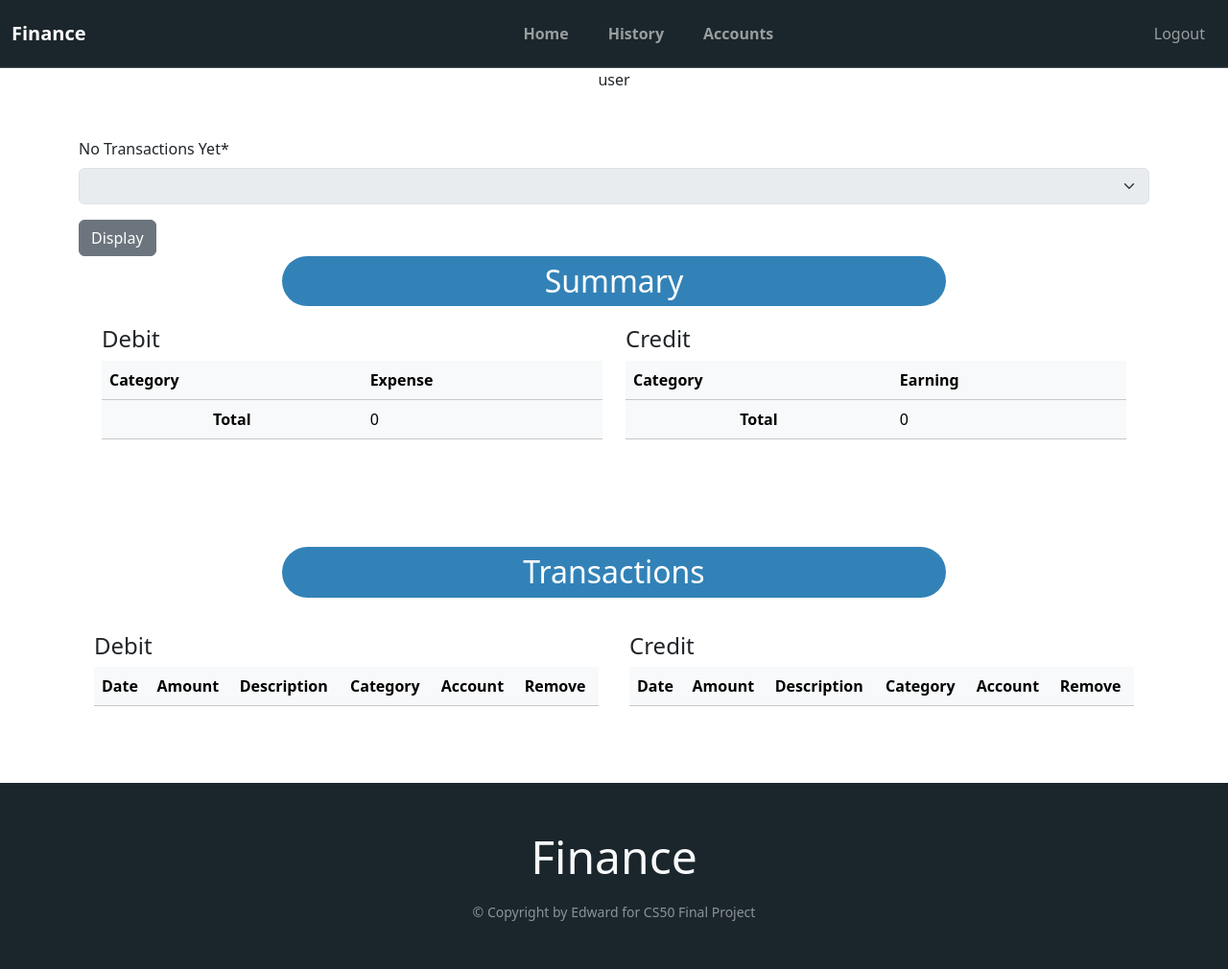
After one commit to drawdlu/personalFinance, a Django app: page /history/ in a window 1280 px wide. The commit adds this page. Shown: the whole page at 96% size. Run offline with Django 5.2, Linux system fonts and the light colour scheme; a user stored in the database is signed in; data comes from the database, SQL or seed files in the repository; both versions use the stored data as it was after the commit; lists and menus that the app fills with data are empty; some libraries are stand-ins or nearby versions.

Commit message:
added monthly history page, displayed username, debit and credit totals per month

```diff
--- a/finance/main/admin.py
+++ b/finance/main/admin.py
@@ -1,8 +1,9 @@
 from django.contrib import admin
-from .models import Accounts, Category, Debit, Credit
+from .models import Accounts, Category, Debit, Credit, MonthYear
 
 # Register your models here.
 admin.site.register(Accounts)
 admin.site.register(Category)
 admin.site.register(Debit)
 admin.site.register(Credit)
+admin.site.register(MonthYear)
--- a/finance/main/forms.py
+++ b/finance/main/forms.py
@@ -1,5 +1,5 @@
 from django import forms
-from .models import Category, Debit, Accounts
+from .models import Category, Debit, Accounts, MonthYear
 
 # for creating new accounts
 class CreateNewAccount(forms.ModelForm):
@@ -50,3 +50,14 @@ class EditCategory(forms.Form):
 
     name = forms.ChoiceField()
     newName = forms.CharField(max_length=200, label="Edit Name")
+
+# for choosing which history to display
+class ChooseDate(forms.Form):
+    def __init__(self, dateList, *args, **kwargs):
+        super(ChooseDate, self).__init__(*args, **kwargs)
+        if dateList:
+            self.fields['date'] = forms.ChoiceField(choices=tuple([(date.date.strftime('%Y-%m-%d'), date.date.strftime('%m-%Y')) for date in dateList]), initial=None)
+        else:
+            self.fields['date'] = forms.ChoiceField(label="No Transactions Yet", disabled=True)
+
+    date = forms.ChoiceField()
--- a/finance/main/static/main/style.css
+++ b/finance/main/static/main/style.css
@@ -30,18 +30,24 @@
 
 .navbar {
     background-color: #1B262C;
+    padding-top: 15px;
+    padding-bottom: 15px;
 }
 
-footer {
-    background-color: #1B262C;
+.navbar-brand {
+    font-weight: bold;
 }
 
 .nav-item {
     margin-left: 25px;
+    font-weight: bold;
 }
 
 .nav-item:hover {
-    background: #808080;
+    background: #0F4C75;
+    border-radius: 5px;
+    color: white;
+    font-weight: bold;
 }
 
 .loginForm {
@@ -56,3 +62,25 @@ a {
 .alert {
     background-color: #BBE1FA;
 }
+
+#monthYear {
+    margin: 30px;
+    padding: 20px;
+    background-color: #BBE1FA;
+    border-radius: 10px;
+}
+
+footer {
+    background-color: #1B262C;
+}
+
+.labels {
+    background-color: #3282B8;
+    color: white;
+    margin-right: 200px;
+    margin-left: 200px;
+    border-radius: 30px;
+    padding-top: 7px;
+    padding-bottom: 7px;
+    margin-bottom: 20px
+}
--- a/finance/main/templates/main/base.html
+++ b/finance/main/templates/main/base.html
@@ -30,10 +30,10 @@
                     {% if user.is_authenticated %}
                         <ul class="navbar-nav" id="menu">
                             <li class="nav-item">
-                                <a class="nav-link active" aria-current="page" href="/">Home</a>
+                                <a class="nav-link" href="/">Home</a>
                             </li>
                             <li class="nav-item">
-                                <a class="nav-link" href="/">History</a>
+                                <a class="nav-link" href="/history">History</a>
                             </li>
                             <li class="nav-item">
                                 <a class="nav-link" href="/accounts">Accounts</a>
@@ -60,7 +60,10 @@
         </nav>
 
         <!-- main content -->
-        <div class="container mt-5" id="main">
+         {% if user.is_authenticated %}
+         <p class="text-center">{{user.username}}</p>
+         {% endif %}
+        <div class="container-fluid mt-5" id="main">
             {% block content %}
             {% endblock %}
         </div>
--- /dev/null
+++ b/finance/main/templates/main/history.html
@@ -0,0 +1,149 @@
+{% extends "main/base.html" %}
+
+{% block title %}
+    Transaction History
+{% endblock %}
+{% load crispy_forms_tags %}
+
+{% block content %}
+    <div class="container">
+        <form action="/history/" class="form-group" method="POST" autocomplete="off">
+            {% csrf_token %}
+            {{ form | crispy}}
+            <button type="submit" class="btn btn-secondary">Display</button>
+        </form>
+
+        <!-- display summary -->
+        <div class="container-fluid pb-5">
+            <h2 class="labels text-center">Summary</h2>
+            {% if user.category.all %}
+                <div class="container-md">
+                    <div class="row">
+                        <div class="col">
+                            <h4>Debit</h4>
+                            <table class="table table-hover table-light">
+                                <thead>
+                                    <tr>
+                                        <th scope="col">Category</th>
+                                        <th scope="col">Expense</th>
+                                    </tr>
+                                </thead>
+                                <tbody>
+                                    {% for category, amount in debitCategory.items %}
+                                        <tr>
+                                            <td>{{ category }}</td>
+                                            <td>{{ amount }}</td>
+                                        </tr>
+                                    {% endfor %}
+                                    <tr>
+                                        <td class="fw-bold text-sm-end text-lg-center">Total</td>
+                                        <td>{{ debitTotal }}</td>
+                                    </tr>
+                                </tbody>
+                            </table>
+                        </div>
+                        <div class="col">
+                            <h4>Credit</h4>
+                            <table class="table table-hover table-light">
+                                <thead>
+                                    <tr>
+                                        <th scope="col">Category</th>
+                                        <th scope="col">Earning</th>
+                                    </tr>
+                                </thead>
+                                <tbody>
+                                    {% for category, amount in creditCategory.items %}
+                                        <tr>
+                                            <td>{{ category }}</td>
+                                            <td>{{ amount }}</td>
+                                        </tr>
+                                    {% endfor %}
+                                    <tr>
+                                        <td class="fw-bold text-sm-end text-lg-center">Total</td>
+                                        <td>{{ creditTotal }}</td>
+                                    </tr>
+                                </tbody>
+                            </table>
+                        </div>
+                    </div>
+                </div>
+            {% endif %}
+            </div>
+
+            <!-- transactions tables -->
+            <div class="container-fluid">
+                <h2 class="labels text-center mt-5">Transactions</h2>
+                <div class="row">
+                    <!-- display debit -->
+                    <div class="col p-3">
+                        <h4>Debit</h4>
+                        <table class="table table-hover table-light">
+                            <thead>
+                                <tr>
+                                    <th>Date</th>
+                                    <th>Amount</th>
+                                    <th>Description</th>
+                                    <th>Category</th>
+                                    <th>Account</th>
+                                    <th>Remove</th>
+                                </tr>
+                            </thead>
+                            <tbody>
+                                {% for debit in debitData %}
+                                        <tr>
+                                            <td>{{ debit.date }}</td>
+                                            <td>{{ debit.amount }}</td>
+                                            <td>{{ debit.description }}</td>
+                                            <td>{{ debit.category }}</td>
+                                            <td>{{ debit.account }}</td>
+                                            <td>
+                                                <form action="/{{ debit.id }}" method="POST">
+                                                    {% csrf_token %}
+                                                    <input hidden  name="debit">
+                                                    <button type="submit" class="confirm-delete btn btn-secondary">Delete</button>
+                                                </form>
+                                            </td>
+                                        </tr>
+                                {% endfor %}
+                            </tbody>
+                        </table>
+                    </div>
+
+                    <!-- display credit -->
+                    <div class="col p-3">
+                        <h4>Credit</h4>
+                        <table class="table table-hover table-light">
+                            <thead>
+                                <tr>
+                                    <th>Date</th>
+                                    <th>Amount</th>
+                                    <th>Description</th>
+                                    <th>Category</th>
+                                    <th>Account</th>
+                                    <th>Remove</th>
+                                </tr>
+                            </thead>
+                            <tbody>
+                                {% for credit in creditData %}
+                                    <tr>
+                                        <td>{{ credit.date }}</td>
+                                        <td>{{ credit.amount }}</td>
+                                        <td>{{ credit.description }}</td>
+                                        <td>{{ credit.category }}</td>
+                                        <td>{{ credit.account }}</td>
+                                        <td>
+                                            <form action="/{{ credit.id }}" method="POST">
+                                                {% csrf_token %}
+                                                <input hidden  name="credit">
+                                                <button type="submit" class="confirm-delete btn btn-secondary">Delete</button>
+                                            </form>
+                                        </td>
+                                    </tr>
+                                {% endfor %}
+                            </tbody>
+                        </table>
+                    </div>
+                </div>
+            </div>
+    </div>
+{% endblock %}
--- a/finance/main/urls.py
+++ b/finance/main/urls.py
@@ -5,4 +5,5 @@ urlpatterns = [
     path("", views.home, name="home"),
     path("accounts/", views.accounts, name="accounts"),
     path("<int:id>", views.delete, name="delete"),
+    path("history/", views.history, name="history")
 ]
--- a/finance/main/views.py
+++ b/finance/main/views.py
@@ -1,9 +1,9 @@
 from django.shortcuts import render, redirect
 from .models import Accounts, Category, Debit, Credit
-from .forms import CreateNewAccount, CreateNewCategory, CreateNewEntry, EditAccount, EditCategory
+from .forms import CreateNewAccount, CreateNewCategory, CreateNewEntry, EditAccount, EditCategory, ChooseDate
 from django.db import IntegrityError
 from django.contrib.auth.decorators import login_required
-from .helper import get_values
+from .helper import get_values, get_summary
 from datetime import datetime
 from django.contrib import messages
 from django.core.exceptions import ObjectDoesNotExist
@@ -47,9 +47,12 @@ def home(response):
                 print("not valid expense")
 
         # update account
-        account = userAccounts.get(account_name=data["account"])
-        account.balance += new.amount
-        account.save()
+        try:
+            account = userAccounts.get(account_name=data["account"])
+            account.balance += new.amount
+            account.save()
+        except UnboundLocalError:
+            messages.info(response, "Bill Gates?")
 
         return redirect("/")
 
@@ -68,23 +71,19 @@ def home(response):
     creditData = userCredit.filter(date__year=date.year,
                                        date__month=date.month)
 
+    # get totals using summary, index 0 is for overall total and index 1 is dict of total for each category
     # get total of each category in credit
-    creditCategory = {}
-    for transaction in userCredit.all():
-        if transaction.category not in creditCategory:
-            creditCategory[transaction.category] = transaction.amount
-        else:
-            creditCategory[transaction.category] += transaction.amount
+    creditSummary = get_summary(creditData)
+    creditCategory = creditSummary[1]
+    creditTotal = creditSummary[0]
 
     # get total of each category in debit
-    debitCategory = {}
-    for transaction in userDebit.all():
-        if transaction.category not in debitCategory:
-            debitCategory[transaction.category] = transaction.amount
-        else:
-            debitCategory[transaction.category] += transaction.amount
+    debitSummary = get_summary(debitData)
+    debitCategory = debitSummary[1]
+    debitTotal = debitSummary[0]
+    print(debitTotal)
 
-    return render(response, "main/home.html", {"formC": formC, "formD":formD, "debitData": debitData, "creditData": creditData, "debitCategory": debitCategory, "creditCategory": creditCategory})
+    return render(response, "main/home.html", {"formC": formC, "formD":formD, "debitData": debitData, "creditData": creditData, "debitCategory": debitCategory, "creditCategory": creditCategory, "debitTotal": debitTotal, "creditTotal": creditTotal})
 
 # creating new accounts and showing account data
 @login_required(login_url="/login/")
@@ -207,4 +206,53 @@ def delete(response, id):
     except ObjectDoesNotExist:
         print("Object does not exist")
 
-    return redirect("/")
+    # redirect to current page user is on
+    return redirect(response.META.get('HTTP_REFERER'))
+
+# for displaying history of transaction per month based on user input
+@login_required(login_url="/login/")
+def history(response):
+    userDates = response.user.monthyear
+    userCredit = response.user.credit
+    userDebit = response.user.debit
+
+    if response.method == "POST":
+        form = ChooseDate(userDates.all(), response.POST)
+        if form.is_valid():
+            date = form.cleaned_data["date"]
+
+            # save date into a datetime format
+            date = datetime.strptime(date, '%Y-%m-%d').date()
+
+            # filter dates
+            debitData = userDebit.filter(date__year=date.year,
+                                    date__month=date.month)
+
+            creditData = userCredit.filter(date__year=date.year,
+                                                      date__month=date.month)
+
+            # get totals using summary, index 0 is for overall total and index 1 is dict of total for each category
+            # get total of each category in credit
+            creditSummary = get_summary(creditData)
+            creditCategory = creditSummary[1]
+            creditTotal = creditSummary[0]
+
+            # get total of each category in debit
+            debitSummary = get_summary(debitData)
+            debitCategory = debitSummary[1]
+            debitTotal = debitSummary[0]
+
+            # for checking whether to display tables
+            posted = True
+
+    else:
+        posted = False
+        debitData = None
+        creditData = None
+        creditCategory = None
+        debitCategory = None
+        creditTotal = 0
+        debitTotal = 0
+        form = ChooseDate(userDates.all())
+
+    return render(response, "main/history.html", {"form": form, "debitData": debitData, "creditData": creditData, "creditCategory": creditCategory, "debitCategory": debitCategory, "creditTotal": creditTotal, "debitTotal": debitTotal, "posted": posted})
```
Also changed, not shown: finance/main/helper.py (+27 -3 lines), finance/main/models.py (+9 -0 lines), finance/main/templates/main/home.html (+18 -10 lines), finance/db.sqlite3, finance/main/migrations/0002_monthyear.py (added), finance/main/migrations/0003_rename_monthyear_monthyear_date_and_more.py (added).
